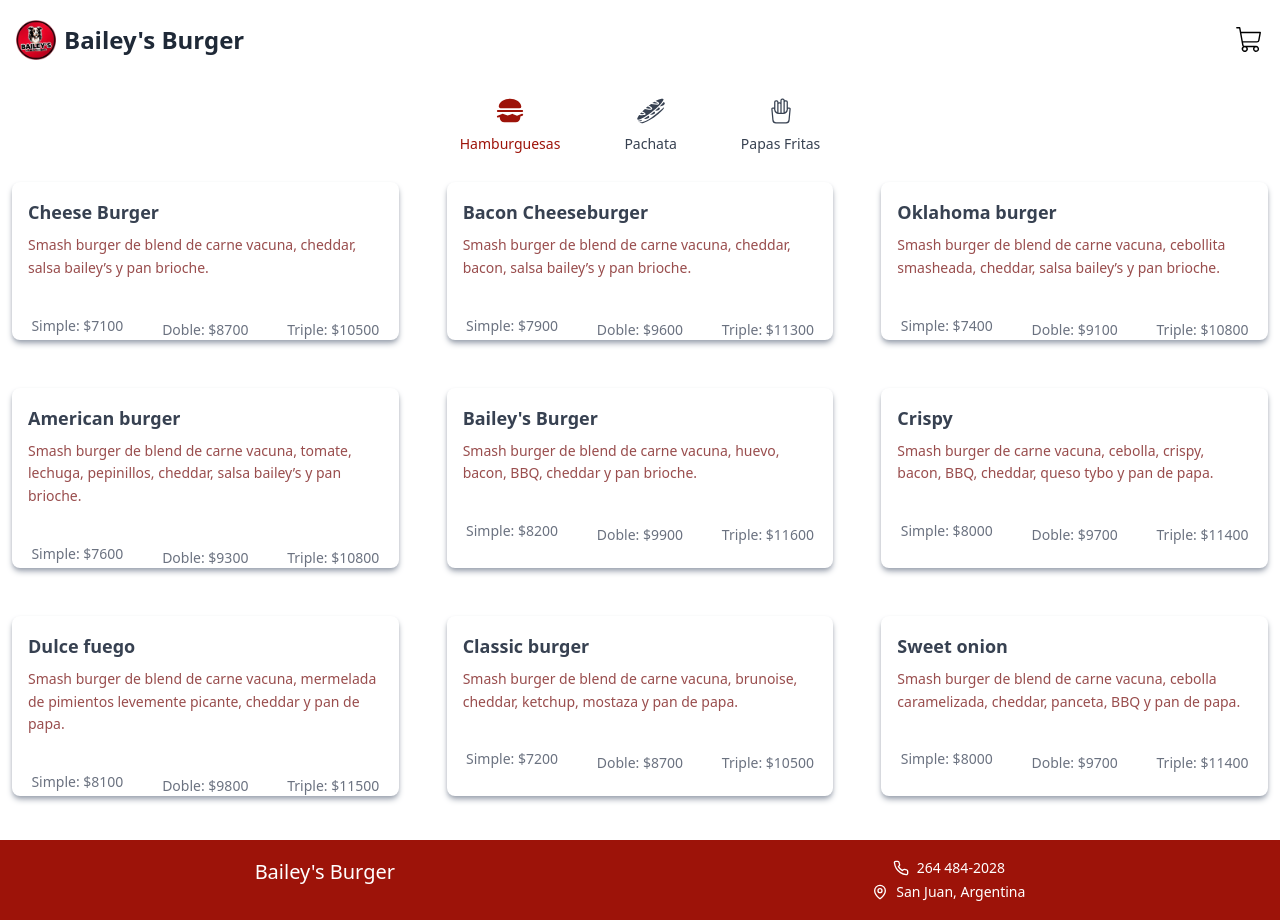
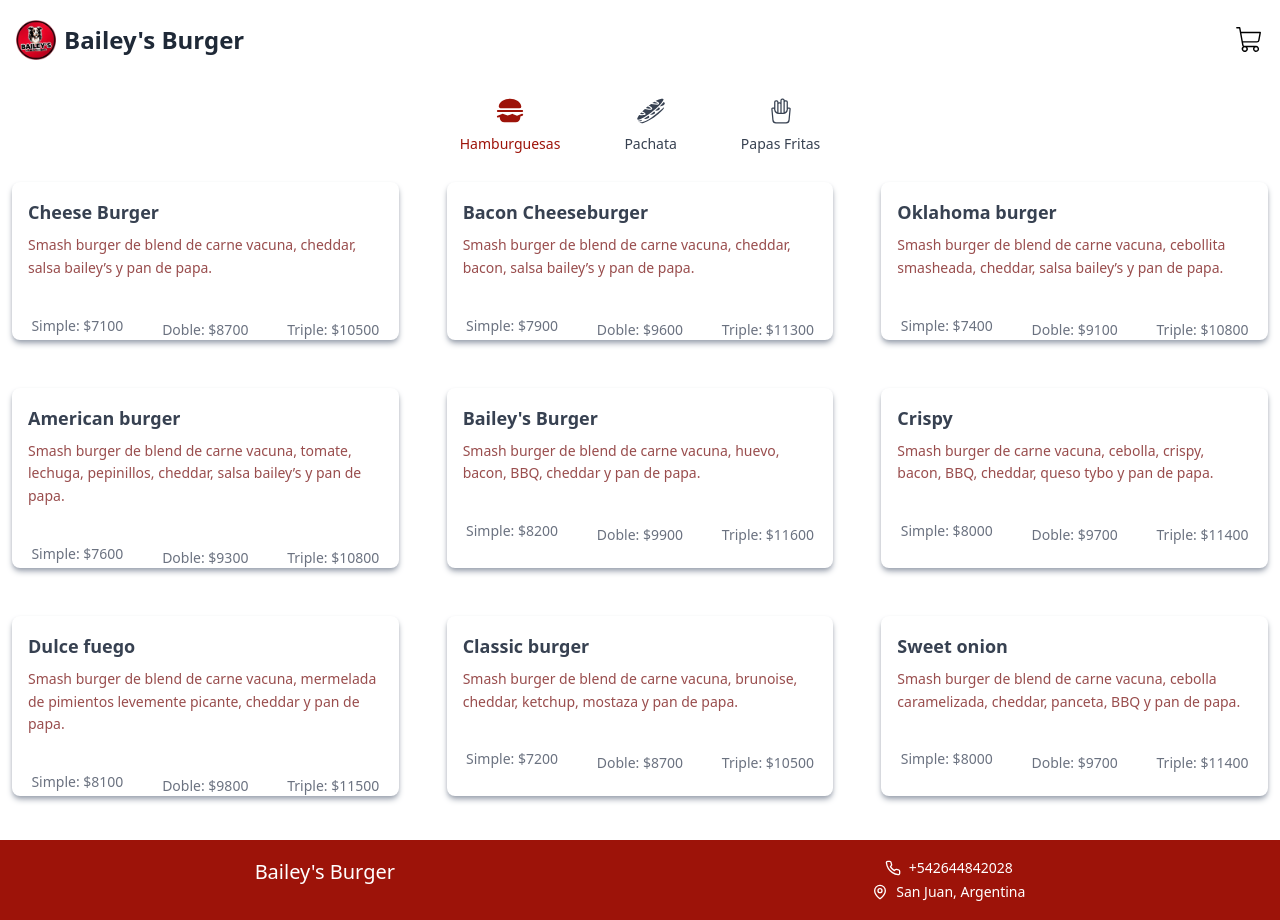
Before and after one commit to juanmartinlopez/Bailey, a React (Vite) app: page / in a window 1280 px wide. Built offline with nearby package versions, Linux system fonts and the light colour scheme.

Commit message:
ultimos cambios

```diff
--- /dev/null
+++ b/src/DB/Bailey.ts
@@ -0,0 +1,6 @@
+const bailey = {
+  phone: "542644842028",
+  address: "San Juan, Argentina",
+};
+
+export default bailey;
--- a/src/DB/Burger.ts
+++ b/src/DB/Burger.ts
@@ -3,7 +3,7 @@
     id: 1,
     name: "Cheese Burger",
     description:
-      "Smash burger de blend de carne vacuna, cheddar, salsa bailey’s y pan brioche.",
+      "Smash burger de blend de carne vacuna, cheddar, salsa bailey’s y pan de papa.",
     image: "",
     priceSimple: 7100,
     priceDoble: 8700,
@@ -13,7 +13,7 @@
     id: 2,
     name: "Bacon Cheeseburger",
     description:
-      "Smash burger de blend de carne vacuna, cheddar, bacon, salsa bailey’s y pan brioche.",
+      "Smash burger de blend de carne vacuna, cheddar, bacon, salsa bailey’s y pan de papa.",
     image: "",
     priceSimple: 7900,
     priceDoble: 9600,
@@ -23,7 +23,7 @@
     id: 3,
     name: "Oklahoma burger",
     description:
-      "Smash burger de blend de carne vacuna, cebollita smasheada, cheddar, salsa bailey’s y pan brioche.",
+      "Smash burger de blend de carne vacuna, cebollita smasheada, cheddar, salsa bailey’s y pan de papa.",
     image: "",
     priceSimple: 7400,
     priceDoble: 9100,
@@ -33,7 +33,7 @@
     id: 4,
     name: "American burger",
     description:
-      "Smash burger de blend de carne vacuna, tomate, lechuga, pepinillos, cheddar, salsa bailey’s y pan brioche.",
+      "Smash burger de blend de carne vacuna, tomate, lechuga, pepinillos, cheddar, salsa bailey’s y pan de papa.",
     image: "",
     priceSimple: 7600,
     priceDoble: 9300,
@@ -43,7 +43,7 @@
     id: 5,
     name: "Bailey's Burger",
     description:
-      "Smash burger de blend de carne vacuna, huevo, bacon, BBQ, cheddar y pan brioche.",
+      "Smash burger de blend de carne vacuna, huevo, bacon, BBQ, cheddar y pan de papa.",
     image: "",
     priceSimple: 8200,
     priceDoble: 9900,
--- a/src/components/Footer/Footer.tsx
+++ b/src/components/Footer/Footer.tsx
@@ -1,5 +1,6 @@
 import { FiPhone } from "react-icons/fi";
 import { LuMapPin } from "react-icons/lu";
+import bailey from "../../DB/Bailey";
 
 function Footer() {
   return (
@@ -9,11 +10,11 @@
         <div>
           <div className="flex items-center justify-center mb-1">
             <FiPhone className="mr-2" />
-            <p className="text-sm">264 484-2028</p>
+            <p className="text-sm">+{bailey.phone}</p>
           </div>
           <div className="flex items-center justify-center">
             <LuMapPin className="mr-2" />
-            <p className="text-sm">San Juan, Argentina</p>
+            <p className="text-sm">{bailey.address}</p>
           </div>
         </div>
       </div>
--- a/src/pages/Checkout/Checkout.tsx
+++ b/src/pages/Checkout/Checkout.tsx
@@ -3,6 +3,7 @@
 import Swal from "sweetalert2";
 import { Footer, NavBarSecundary } from "../../components";
 import { useCartContext } from "../../context";
+import bailey from "../../DB/Bailey";
 
 type DeliveryType = "delivery" | "pickup";
 type PaymentMethod = "Mercado Pago" | "Efectivo";
@@ -136,7 +137,7 @@
     )}\n\n${addressPart}\nMétodo de pago: ${paymentMethod}\nTotal: $${total}`;
 
     // Número de teléfono del local (formato internacional sin + ni espacios). Ajustar según corresponda.
-    const phoneNumber = "542645704903"; // TODO: reemplazar por número real
+    const phoneNumber = bailey.phone; // TODO: reemplazar por número real
     const url = `https://wa.me/${phoneNumber}?text=${encodeURIComponent(
       message
     )}`;
```
